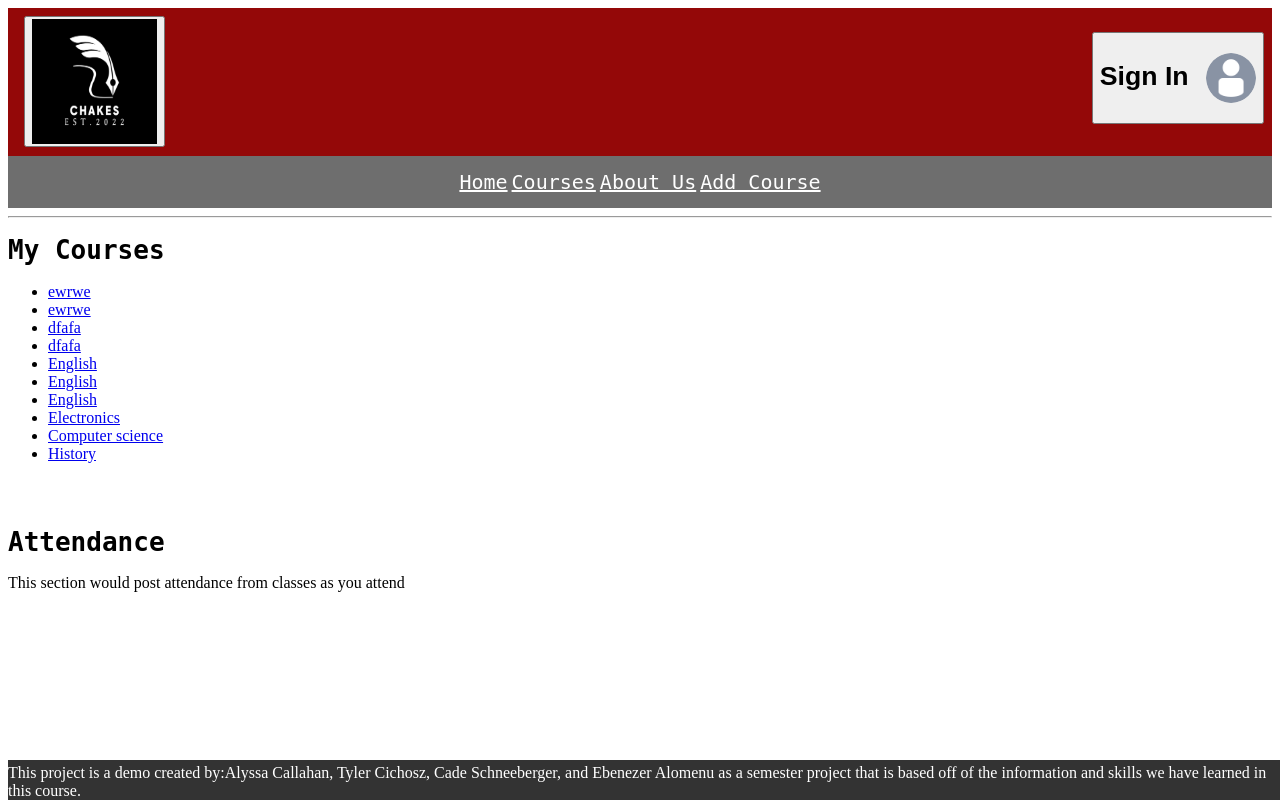
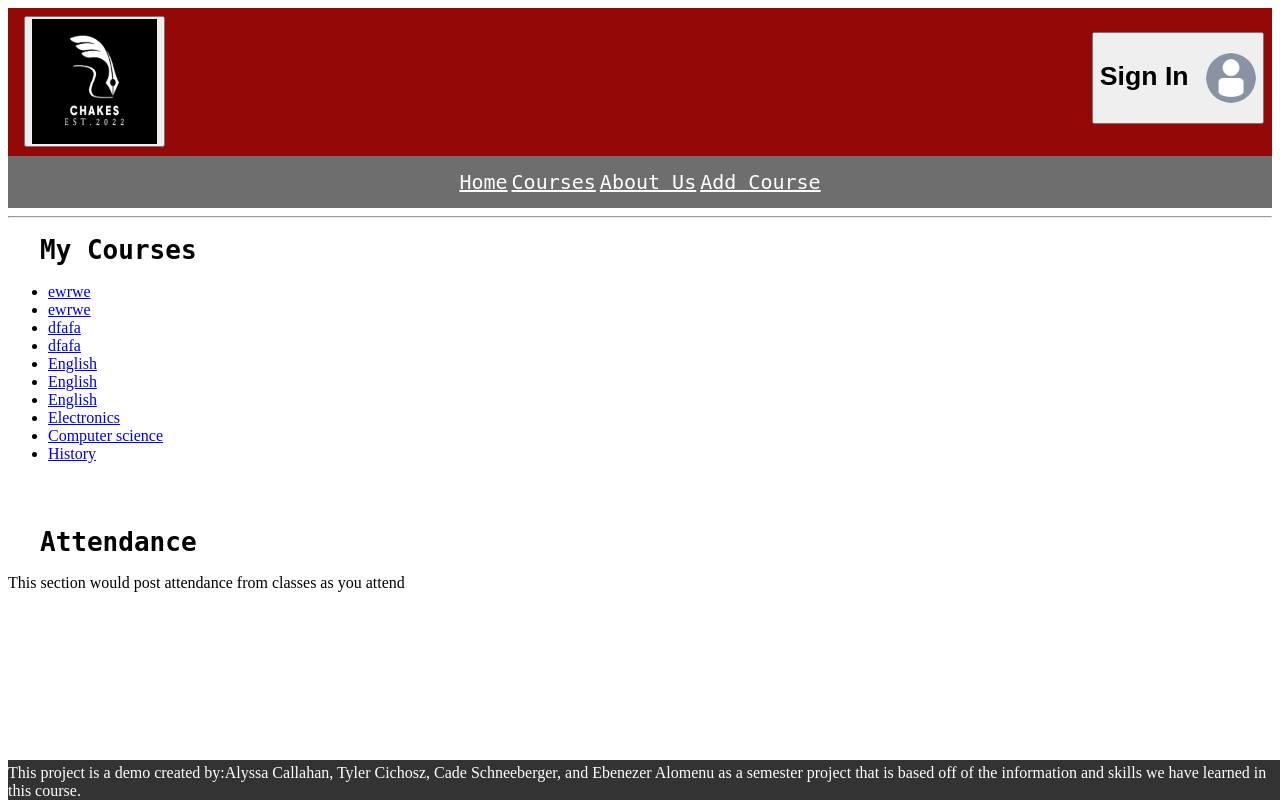
Before and after one commit to Tylercichosz/Final-Project-CSCI-313, a Django app: page /Courses/ in a window 1280 px wide. Run offline with Django 4.2, Linux system fonts and the light colour scheme; data comes from the database, SQL or seed files in the repository.

Commit message:
Update courses.html

```diff
--- a/final_project/first_page/templates/courses.html
+++ b/final_project/first_page/templates/courses.html
@@ -3,7 +3,7 @@
 {% extends 'base.html' %}
 
 {% block content %}
-  <h1 style="font-family: monospace">My Courses</h1>
+  <h1 style="font-family: monospace; margin-left: 2rem">My Courses</h1>
   {% if courses %}
     <ul>
       {% for course in courses %}
@@ -48,7 +48,7 @@
       });
     });
   </script>
-<h1 style="font-family: monospace; margin-top: 4rem">Attendance</h1>
+<h1 style="font-family: monospace; margin-top: 4rem; margin-left: 2rem">Attendance</h1>
 <p style="border: 1cm">
   This section would post attendance from classes as you attend
 </p>
```
